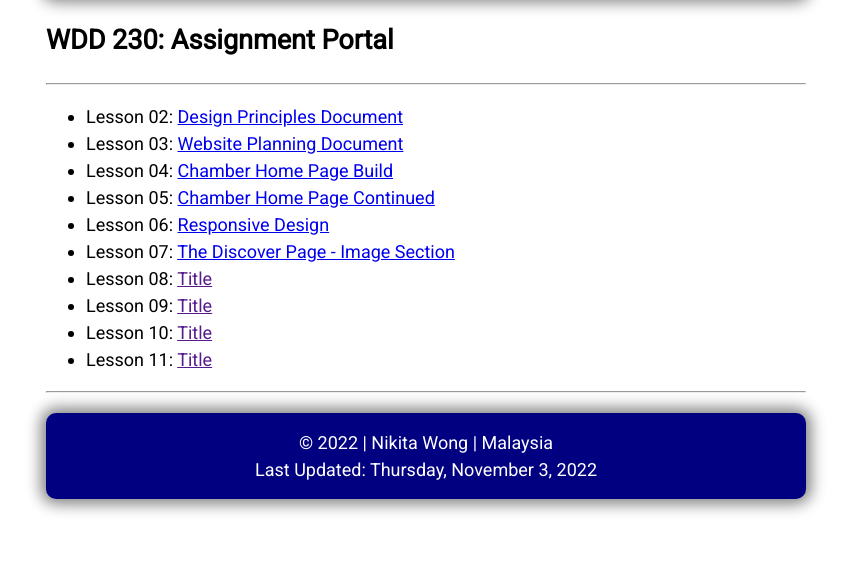
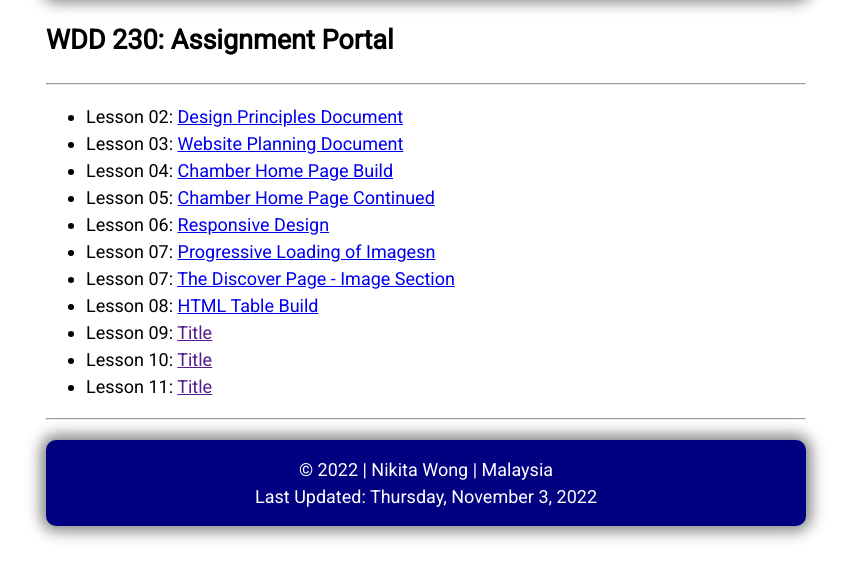
Before and after one commit to nikitawong19/wdd230, a plain HTML site: page index.html in a window 1280 px wide. Shown: the part 222-800 px from the top of the page, without its empty margins (214-1065 px from the left). Drawn offline with Linux system fonts and the light colour scheme.

Commit message:
Create additional lesson7.

```diff
--- a/index.html
+++ b/index.html
@@ -28,8 +28,9 @@
         <li>Lesson 04: <a href="chamber-home-page-build.html">Chamber Home Page Build</a></li>
         <li>Lesson 05: <a href="chamber-home-page-build.html">Chamber Home Page Continued</a></li>
         <li>Lesson 06: <a href="chamber-home-page-build.html">Responsive Design</a></li>
+        <li>Lesson 07: <a href="lesson7/lazyload.html">Progressive Loading of Imagesn</a></li>
         <li>Lesson 07: <a href="chamber-home-page-build.html">The Discover Page - Image Section</a></li>
-        <li>Lesson 08: <a href="">Title</a></li>
+        <li>Lesson 08: <a href="lesson8/tablebuild.html">HTML Table Build</a></li>
         <li>Lesson 09: <a href="">Title</a></li>
         <li>Lesson 10: <a href="">Title</a></li>
         <li>Lesson 11: <a href="">Title</a></li>
```
